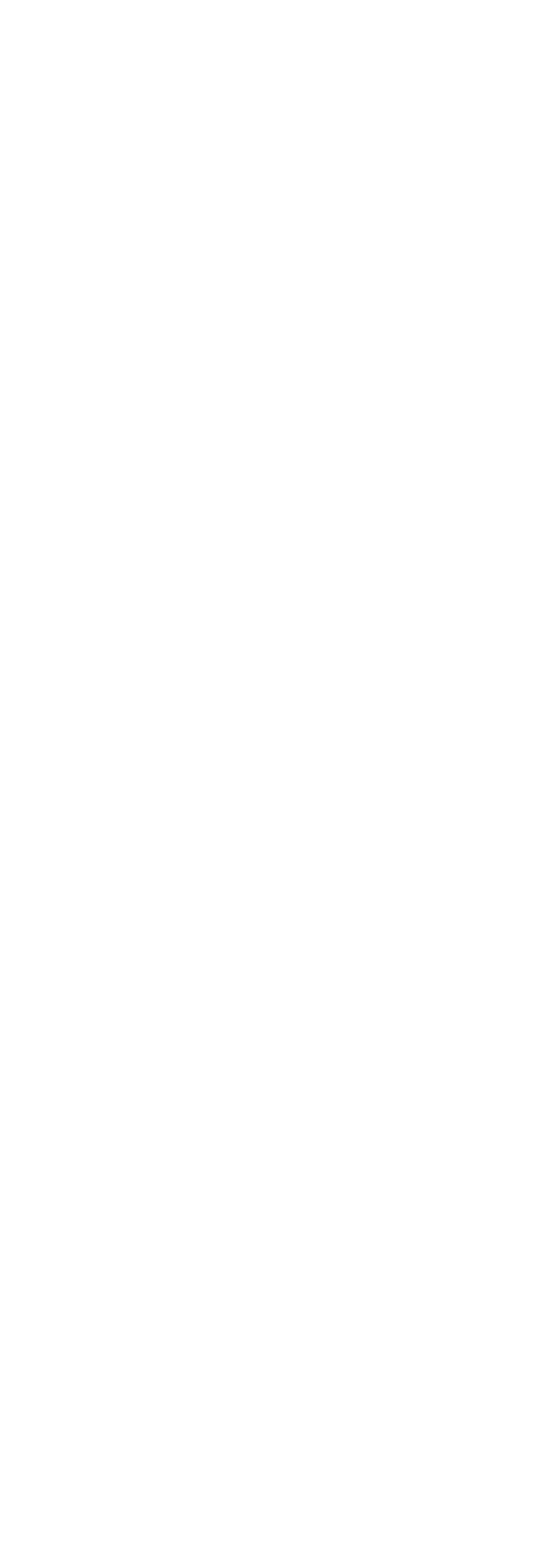
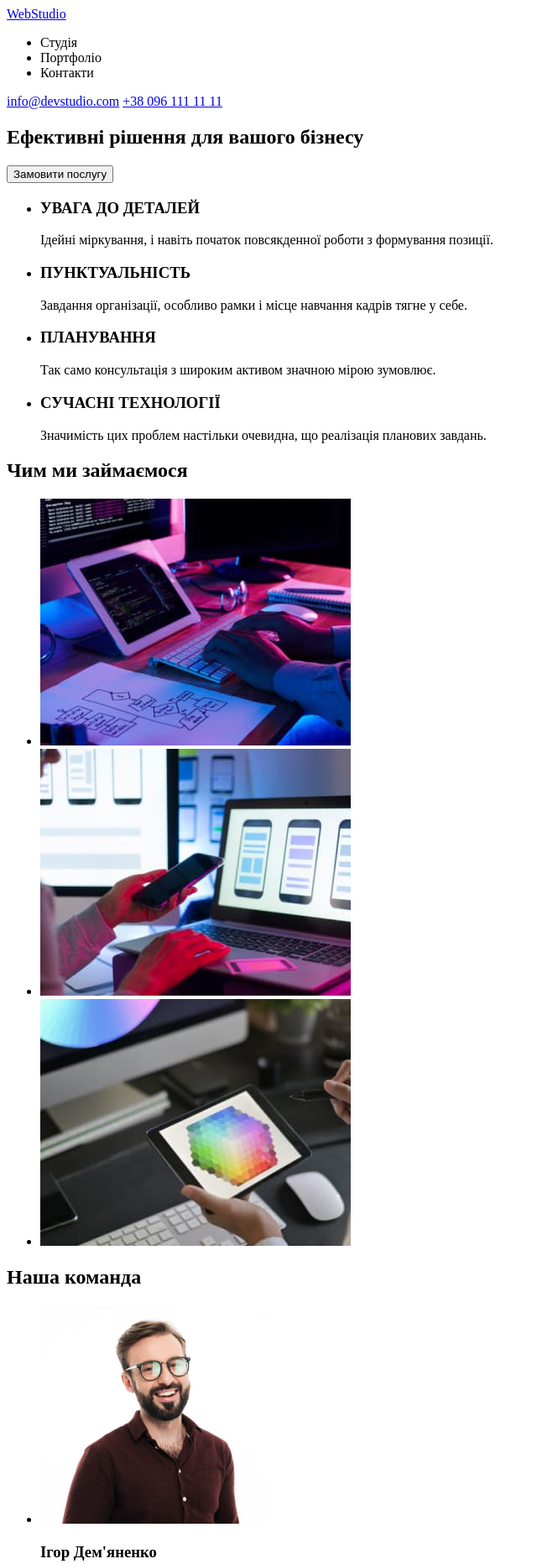
Before and after one commit to dgold4545/goit-markup-hw-01-web-studio-version2.1, a plain HTML site: page index.html in a window 1280 px wide. Shown: the top 1863 px of the page at 84% size, without its empty margins (0-640 px from the left). Before the commit the page ends 800 px from the top, so only its background shows below. Drawn offline with Linux system fonts and the light colour scheme.

Commit message:
added markup
added markup

```diff
--- a/index.html
+++ b/index.html
@@ -1,9 +1,122 @@
 <!DOCTYPE html>
-<html lang="en">
+<html lang="uk">
   <head>
     <meta charset="UTF-8" />
     <meta name="viewport" content="width=device-width, initial-scale=1.0" />
     <title>Web Studio Version 2.1</title>
   </head>
-  <body></body>
+  <body>
+    <header>
+      <a href="./index.html">WebStudio</a>
+
+      <nav>
+        <ul>
+          <li>Студія</li>
+          <li>Портфоліо</li>
+          <li>Контакти</li>
+        </ul>
+      </nav>
+
+      <a href="mailto:info@devstudio.com">info@devstudio.com</a>
+      <a href="tel:+380961111111">+38 096 111 11 11</a>
+    </header>
+    <main>
+      <section>
+        <h1>Ефективні рішення для вашого бізнесу</h1>
+        <button type="button">Замовити послугу</button>
+      </section>
+
+      <section>
+        <h2 hidden>Feature</h2>
+        <ul>
+          <li>
+            <h3>УВАГА ДО ДЕТАЛЕЙ</h3>
+            <p>
+              Ідейні міркування, і навіть початок повсякденної роботи з
+              формування позиції.
+            </p>
+          </li>
+          <li>
+            <h3>ПУНКТУАЛЬНІСТЬ</h3>
+            <p>
+              Завдання організації, особливо рамки і місце навчання кадрів тягне
+              у себе.
+            </p>
+          </li>
+          <li>
+            <h3>ПЛАНУВАННЯ</h3>
+            <p>
+              Так само консультація з широким активом значною мірою зумовлює.
+            </p>
+          </li>
+          <li>
+            <h3>СУЧАСНІ ТЕХНОЛОГІЇ</h3>
+            <p>
+              Значимість цих проблем настільки очевидна, що реалізація планових
+              завдань.
+            </p>
+          </li>
+        </ul>
+      </section>
+      <section>
+        <h2>Чим ми займаємося</h2>
+
+        <ul>
+          <li>
+            <img src="./images/box1.jpg" alt="box1" width="370" />
+          </li>
+          <li>
+            <img src="./images/box2.jpg" alt="box2" width="370" />
+          </li>
+          <li>
+            <img src="./images/box3.jpg" alt="box3" width="370" />
+          </li>
+        </ul>
+      </section>
+
+      <section>
+        <h2>Наша команда</h2>
+
+        <ul>
+          <li>
+            <img
+              src="./images/productDesigner.jpg"
+              alt="productDesigner"
+              width="270"
+            />
+            <h3>Ігор Дем'яненко</h3>
+            <p>Product Designer</p>
+          </li>
+          <li>
+            <img
+              src="./images/frontendDeveloper.jpg"
+              alt="frontendDeveloper"
+              width="270"
+            />
+            <h3>Ольга Рєпіна</h3>
+            <p>Frontend Developer</p>
+          </li>
+          <li>
+            <img src="./images/marketing.jpg" alt="marketing" width="270" />
+            <h3>Микола Тарасов</h3>
+            <p>Marketing</p>
+          </li>
+          <li>
+            <img src="./images/uiDesigner.jpg" alt="uiDesigner" width="270" />
+            <h3>Михайло Єрмаков</h3>
+            <p>UI Designer</p>
+          </li>
+        </ul>
+      </section>
+    </main>
+    <footer>
+      <a href="./index.html">WebStudio</a>
+
+      <address>
+        м. Київ, пр-т Лесі Українки, 26
+        <a href="mailto:info@devstudio.com">info@devstudio.com</a>
+        <a href="tel:+380961111111">+38 096 111 11 11</a>
+      </address>
+    </footer>
+  </body>
 </html>
```
Also changed, not shown: images/box1.jpg (added), images/box2.jpg (added), images/box3.jpg (added), images/frontendDeveloper.jpg (added), images/marketing.jpg (added), images/productDesigner.jpg (added), images/uiDesigner.jpg (added), 1 other file.
